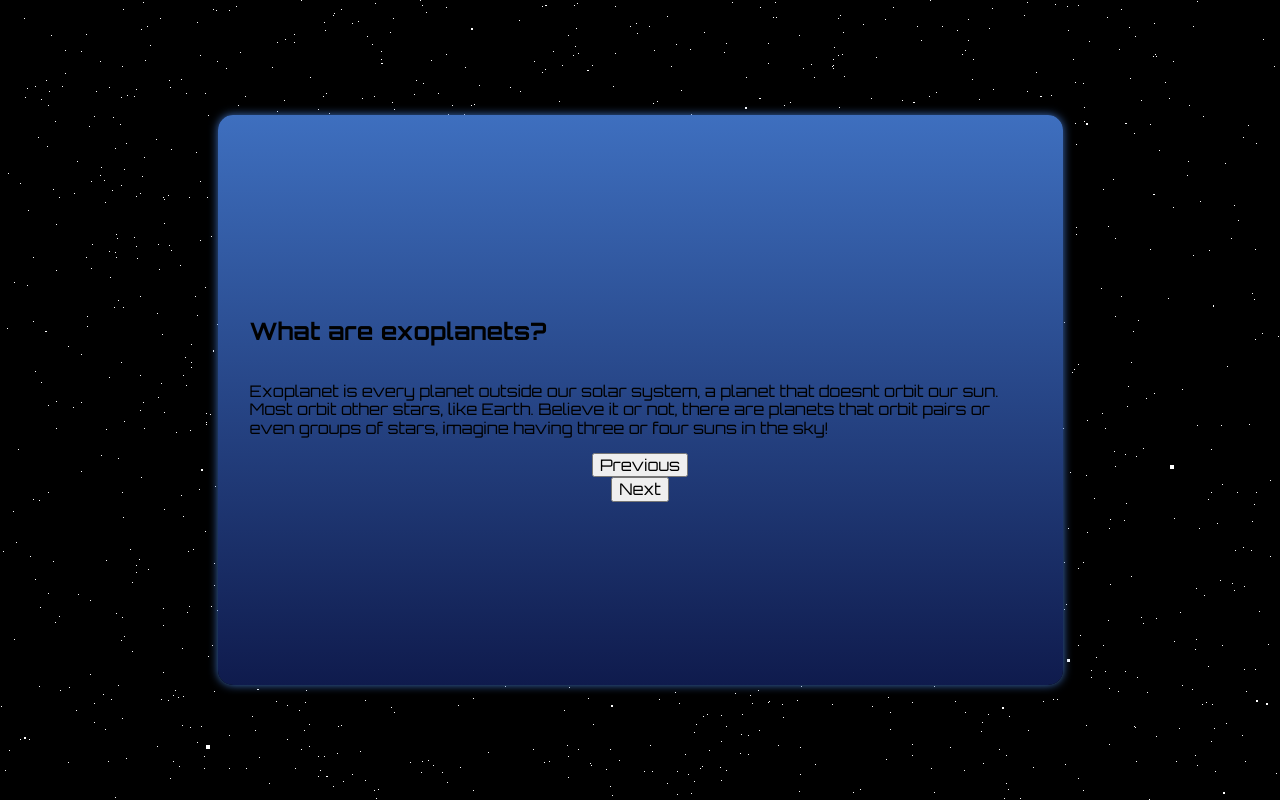
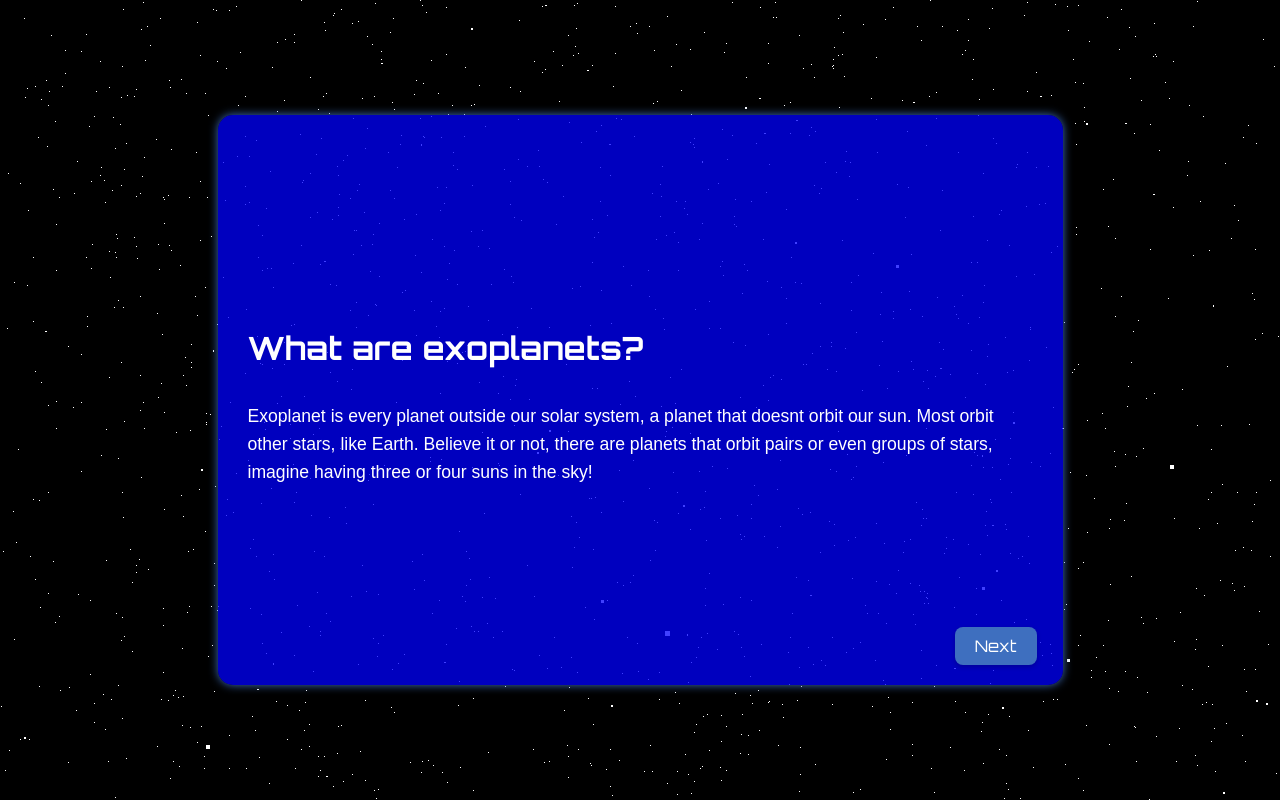
Before and after one commit to habibayman/Exo-create, a Vue app: page / in a window 1280 px wide. Both pictures are taken after a click on the button "Start". Built offline with nearby package versions, Linux system fonts and the light colour scheme.

Commit message:
feat: implement base styles for all chapters

```diff
--- a/package.json
+++ b/package.json
@@ -10,6 +10,7 @@
     "lint": "eslint --ext .js,.vue --ignore-path .gitignore --fix src"
   },
   "dependencies": {
+    "animate.css": "^4.1.1",
     "normalize.css": "^8.0.1",
     "three": "^0.168.0",
     "vue": "^3.4.37"
--- a/src/App.vue
+++ b/src/App.vue
@@ -5,6 +5,7 @@
 <script>
 import MainLayout from '@/layouts/MainLayout.vue';
 import 'normalize.css';
+import 'animate.css';
 
 export default {
   name: 'App',
--- a/src/components/Slides/Chapters/Chapter1Slides.vue
+++ b/src/components/Slides/Chapters/Chapter1Slides.vue
@@ -13,34 +13,51 @@
         :skyTranslateZ="-13"
         :skyScale="2.5">
       </background>
-      <button @click="startSlides" class="start-slides">
-        Start
-      </button>
+      <button @click="startSlides" class="start-slides">Start</button>
     </parallax-wrapper>
   </div>
 
   <div v-else class="container">
-    <slide-wrapper
-      :key="chapterSlides[currentSlideIndex].slideId"
-      :title="chapterSlides[currentSlideIndex].title"
-      :content="chapterSlides[currentSlideIndex].content">
-    </slide-wrapper>
+    <transition
+      enter-active-class="animate__animated animate__fadeInLeft"
+      leave-active-class="animate__animated animate__fadeOutLeft">
+      <slide-wrapper
+        :key="chapterSlides[currentSlideIndex].slideId"
+        :title="chapterSlides[currentSlideIndex].title"
+        :content="chapterSlides[currentSlideIndex].content"
+        :headerColor="'white'"
+        :contentColor="'white'">
+      </slide-wrapper>
+    </transition>
 
-    <button @click="prevSlide">Previous</button>
-    <button @click="nextSlide">Next</button>
+    <button
+      v-if="currentSlideIndex > 0"
+      @click="prevSlide"
+      class="prev-button">
+      Previous
+    </button>
+    <button
+      v-if="currentSlideIndex < chapterSlides.length - 1"
+      @click="nextSlide"
+      class="next-button">
+      Next
+    </button>
 
     <button
       v-if="currentSlideIndex === chapterSlides.length - 1"
-      @click="nextChapter">
+      @click="nextChapter"
+      class="next-chapter-button">
       Next Chapter
     </button>
 
     <button
       v-if="currentSlideIndex === 0 && chapterIndex > 0"
-      @click="prevChapter">
+      @click="prevChapter"
+      class="prev-chapter-button">
       Previous Chapter
     </button>
   </div>
+
 </template>
 
 <script>
@@ -48,14 +65,12 @@ import SlideWrapper from '../SlideWrapper.vue';
 import ParallaxWrapper from '@/components/Slides/ParallaxWrapper.vue';
 import slidesContent from '@/data/slidesContent.js';
 import Background from '../Background.vue';
-import Content from '../Content.vue';
 
 export default {
   components: {
     SlideWrapper,
     ParallaxWrapper,
     Background,
-    Content,
   },
   data() {
     return {
@@ -71,8 +86,8 @@ export default {
   },
   methods: {
     startSlides() {
-      this.slidesStarted = true; // Set to true to start displaying slides
-      this.currentSlideIndex = 0; // Reset slide index to start from the first slide
+      this.slidesStarted = true;
+      this.currentSlideIndex = 0;
     },
     nextSlide() {
       if (this.currentSlideIndex < this.chapterSlides.length - 1) {
@@ -100,9 +115,7 @@ export default {
   align-items: center;
   height: 100%;
   max-width: 845px;
-
-  background: linear-gradient(to bottom, #3e6fbf, #0f1b4d);
-  padding: 2rem;
+  background: rgba(0, 0, 255, 0.75);
   position: relative;
   border-radius: 15px;
   box-shadow: 0 0 10px #3e6fbf;
@@ -122,4 +135,56 @@ export default {
   cursor: pointer;
   z-index: 5;
 }
+
+button {
+  position: absolute;
+  bottom: 20px;
+  padding: 10px 20px;
+  font-size: 1rem;
+  background: #3e6fbf;
+  color: white;
+  border: none;
+  border-radius: 8px;
+  cursor: pointer;
+  z-index: 5;
+  box-shadow: 0 2px 5px rgba(0, 0, 0, 0.2);
+  margin-left: 1em;
+  margin-right: 1em;
+}
+
+button:hover {
+  background: #2e5a9f;
+  box-shadow: 0 4px 10px rgba(0, 0, 0, 0.3);
+}
+
+.prev-button {
+  left: 10px;
+}
+
+.next-button {
+  right: 10px;
+}
+
+.animate__fadeInLeft {
+  animation-duration: 0.7s;
+}
+.animate__fadeOutLeft {
+  animation-duration: 0.7s;
+}
+
+
+/* .planet-img {
+  position: absolute;
+  bottom: 0;
+  left: -10%;
+  width: 300px;
+  z-index: 0;
+  opacity: 0.6;
+  overflow: hidden;
+}
+
+.planet img {
+  max-width: 100%;
+  height: auto;
+} */
 </style>
--- a/src/components/Slides/Chapters/Chapter2Slides.vue
+++ b/src/components/Slides/Chapters/Chapter2Slides.vue
@@ -24,18 +24,30 @@
       :content="chapterSlides[currentSlideIndex].content">
     </slide-wrapper>
 
-    <button @click="prevSlide">Previous</button>
-    <button @click="nextSlide">Next</button>
+    <button
+      v-if="currentSlideIndex > 0"
+      @click="prevSlide"
+      class="prev-button">
+      Previous
+    </button>
+    <button
+      v-if="currentSlideIndex < chapterSlides.length - 1"
+      @click="nextSlide"
+      class="next-button">
+      Next
+    </button>
 
     <button
       v-if="currentSlideIndex === chapterSlides.length - 1"
-      @click="nextChapter">
+      @click="nextChapter"
+      class="next-chapter-button">
       Next Chapter
     </button>
 
     <button
       v-if="currentSlideIndex === 0 && chapterIndex > 0"
-      @click="prevChapter">
+      @click="prevChapter"
+      class="prev-chapter-button">
       Previous Chapter
     </button>
   </div>
@@ -46,14 +58,12 @@ import SlideWrapper from '../SlideWrapper.vue';
 import ParallaxWrapper from '@/components/Slides/ParallaxWrapper.vue';
 import slidesContent from '@/data/slidesContent.js';
 import Background from '../Background.vue';
-import Content from '../Content.vue';
 
 export default {
   components: {
     SlideWrapper,
     ParallaxWrapper,
     Background,
-    Content,
   },
   data() {
     return {
@@ -102,9 +112,7 @@ export default {
   align-items: center;
   height: 100%;
   max-width: 845px;
-
-  background: linear-gradient(to right, #80d98f, #56c66d);
-  padding: 2rem;
+  background: linear-gradient(to right, rgba(128, 217, 142, 0.7), rgba(86, 198, 109, 0.7));
   position: relative;
   border-radius: 15px;
   box-shadow: 0 0 10px #56c66d;
@@ -124,4 +132,34 @@ export default {
   cursor: pointer;
   z-index: 5;
 }
+
+button {
+  position: absolute;
+  bottom: 20px;
+  padding: 10px 20px;
+  font-size: 1rem;
+  background: #80d98f;
+  color: white;
+  border: none;
+  border-radius: 8px;
+  cursor: pointer;
+  z-index: 5;
+  box-shadow: 0 2px 5px rgba(0, 0, 0, 0.2);
+  margin-left: 1em;
+  margin-right: 1em;
+}
+
+button:hover {
+  background: #56c66d;
+  box-shadow: 0 4px 10px rgba(0, 0, 0, 0.3);
+}
+
+.prev-button {
+  left: 10px;
+}
+
+.next-button {
+  right: 10px;
+}
+
 </style>
--- a/src/components/Slides/Chapters/Chapter3Slides.vue
+++ b/src/components/Slides/Chapters/Chapter3Slides.vue
@@ -24,18 +24,30 @@
       :content="chapterSlides[currentSlideIndex].content">
     </slide-wrapper>
 
-      <button @click="prevSlide">Previous</button>
-      <button @click="nextSlide">Next</button>
+    <button
+      v-if="currentSlideIndex > 0"
+      @click="prevSlide"
+      class="prev-button">
+      Previous
+    </button>
+    <button
+      v-if="currentSlideIndex < chapterSlides.length - 1"
+      @click="nextSlide"
+      class="next-button">
+      Next
+    </button>
 
     <button
       v-if="currentSlideIndex === chapterSlides.length - 1"
-        @click="nextChapter">
+      @click="nextChapter"
+      class="next-chapter-button">
       Next Chapter
     </button>
 
     <button
       v-if="currentSlideIndex === 0 && chapterIndex > 0"
-        @click="prevChapter">
+      @click="prevChapter"
+      class="prev-chapter-button">
       Previous Chapter
     </button>
   </div>
@@ -46,14 +58,12 @@
 import ParallaxWrapper from '@/components/Slides/ParallaxWrapper.vue';
 import slidesContent from '@/data/slidesContent.js';
 import Background from '../Background.vue';
-  import Content from '../Content.vue';
 
 export default {
   components: {
     SlideWrapper,
     ParallaxWrapper,
     Background,
-      Content,
   },
   data() {
     return {
@@ -88,7 +98,7 @@
     },
     prevChapter() {
       this.$emit('prevChapter');
-        this.currentSlideIndex = 0
+      this.currentSlideIndex = 0;
     },
   },
 };
@@ -102,9 +112,11 @@
   align-items: center;
   height: 100%;
   max-width: 845px;
-
-    background: linear-gradient(to right, #e46b9b, #993d7c);
-    padding: 2rem;
+  background: linear-gradient(
+    to right,
+    rgba(228, 107, 155, 0.5),
+    rgba(153, 61, 124, 0.5)
+  );
   position: relative;
   border-radius: 15px;
   box-shadow: 0 0 10px #993d7c;
@@ -124,4 +136,33 @@
   cursor: pointer;
   z-index: 5;
 }
+
+button {
+  position: absolute;
+  bottom: 20px;
+  padding: 10px 20px;
+  font-size: 1rem;
+  background: #e46b9b;
+  color: white;
+  border: none;
+  border-radius: 8px;
+  cursor: pointer;
+  z-index: 5;
+  box-shadow: 0 2px 5px rgba(0, 0, 0, 0.2);
+  margin-left: 1em;
+  margin-right: 1em;
+}
+
+button:hover {
+  background: #a8568e;
+  box-shadow: 0 4px 10px rgba(0, 0, 0, 0.3);
+}
+
+.prev-button {
+  left: 10px;
+}
+
+.next-button {
+  right: 10px;
+}
 </style>
--- a/src/components/Slides/Chapters/Chapter4Slides.vue
+++ b/src/components/Slides/Chapters/Chapter4Slides.vue
@@ -24,18 +24,30 @@
       :content="chapterSlides[currentSlideIndex].content">
     </slide-wrapper>
 
-    <button @click="prevSlide">Previous</button>
-    <button @click="nextSlide">Next</button>
+    <button
+      v-if="currentSlideIndex > 0"
+      @click="prevSlide"
+      class="prev-button">
+      Previous
+    </button>
+    <button
+      v-if="currentSlideIndex < chapterSlides.length - 1"
+      @click="nextSlide"
+      class="next-button">
+      Next
+    </button>
 
     <button
       v-if="currentSlideIndex === chapterSlides.length - 1"
-      @click="nextChapter">
+      @click="nextChapter"
+      class="next-chapter-button">
       Next Chapter
     </button>
 
     <button
       v-if="currentSlideIndex === 0 && chapterIndex > 0"
-      @click="prevChapter">
+      @click="prevChapter"
+      class="prev-chapter-button">
       Previous Chapter
     </button>
   </div>
@@ -46,14 +58,12 @@ import SlideWrapper from '../SlideWrapper.vue';
 import ParallaxWrapper from '@/components/Slides/ParallaxWrapper.vue';
 import slidesContent from '@/data/slidesContent.js';
 import Background from '../Background.vue';
-import Content from '../Content.vue';
 
 export default {
   components: {
     SlideWrapper,
     ParallaxWrapper,
     Background,
-    Content,
   },
   data() {
     return {
@@ -103,8 +113,11 @@ export default {
   height: 100%;
   max-width: 845px;
 
-  background: linear-gradient(to bottom, #8d398e, #6e2a6a);
-  padding: 2rem;
+  background: linear-gradient(
+    to bottom,
+    rgba(141, 57, 142, 0.5),
+    rgba(110, 42, 106, 0.5)
+  );
   position: relative;
   border-radius: 15px;
   box-shadow: 0 0 10px #993d7c;
@@ -124,4 +137,33 @@ export default {
   cursor: pointer;
   z-index: 5;
 }
+
+button {
+  position: absolute;
+  bottom: 20px;
+  padding: 10px 20px;
+  font-size: 1rem;
+  color: white;
+  border: none;
+  border-radius: 8px;
+  cursor: pointer;
+  z-index: 5;
+  box-shadow: 0 2px 5px rgba(0, 0, 0, 0.2);
+  margin-left: 1em;
+  margin-right: 1em;
+  background: #6e2a6a;
+}
+
+button:hover {
+  background: #8d398e;
+  box-shadow: 0 4px 10px rgba(0, 0, 0, 0.3);
+}
+
+.prev-button {
+  left: 10px;
+}
+
+.next-button {
+  right: 10px;
+}
 </style>
--- a/src/components/Slides/Chapters/Chapter5Slides.vue
+++ b/src/components/Slides/Chapters/Chapter5Slides.vue
@@ -24,18 +24,30 @@
       :content="chapterSlides[currentSlideIndex].content">
     </slide-wrapper>
 
-      <button @click="prevSlide">Previous</button>
-      <button @click="nextSlide">Next</button>
+    <button
+      v-if="currentSlideIndex > 0"
+      @click="prevSlide"
+      class="prev-button">
+      Previous
+    </button>
+    <button
+      v-if="currentSlideIndex < chapterSlides.length - 1"
+      @click="nextSlide"
+      class="next-button">
+      Next
+    </button>
 
     <button
       v-if="currentSlideIndex === chapterSlides.length - 1"
-        @click="nextChapter">
+      @click="nextChapter"
+      class="next-chapter-button">
       Next Chapter
     </button>
 
     <button
       v-if="currentSlideIndex === 0 && chapterIndex > 0"
-        @click="prevChapter">
+      @click="prevChapter"
+      class="prev-chapter-button">
       Previous Chapter
     </button>
   </div>
@@ -46,14 +58,12 @@
 import ParallaxWrapper from '@/components/Slides/ParallaxWrapper.vue';
 import slidesContent from '@/data/slidesContent.js';
 import Background from '../Background.vue';
-  import Content from '../Content.vue';
 
 export default {
   components: {
     SlideWrapper,
     ParallaxWrapper,
     Background,
-      Content,
   },
   data() {
     return {
@@ -88,7 +98,7 @@
     },
     prevChapter() {
       this.$emit('prevChapter');
-        this.currentSlideIndex = 0
+      this.currentSlideIndex = 0;
     },
   },
 };
@@ -103,8 +113,11 @@
   height: 100%;
   max-width: 845px;
 
-    background: linear-gradient(to bottom, #3e6fbf, #0f1b4d);
-    padding: 2rem;
+  background: linear-gradient(
+    to bottom,
+    rgba(62, 111, 191, 0.5),
+    rgba(15, 27, 77, 0.5)
+  );
   position: relative;
   border-radius: 15px;
   box-shadow: 0 0 10px #3e6fbf;
@@ -124,4 +137,33 @@
   cursor: pointer;
   z-index: 5;
 }
+
+button {
+  position: absolute;
+  bottom: 20px;
+  padding: 10px 20px;
+  font-size: 1rem;
+  background: #3e6fbf;
+  color: white;
+  border: none;
+  border-radius: 8px;
+  cursor: pointer;
+  z-index: 5;
+  box-shadow: 0 2px 5px rgba(0, 0, 0, 0.2);
+  margin-left: 1em;
+  margin-right: 1em;
+}
+
+button:hover {
+  background: #2e5a9f;
+  box-shadow: 0 4px 10px rgba(0, 0, 0, 0.3);
+}
+
+.prev-button {
+  left: 10px;
+}
+
+.next-button {
+  right: 10px;
+}
 </style>
--- a/src/components/Slides/SlideWrapper.vue
+++ b/src/components/Slides/SlideWrapper.vue
@@ -1,7 +1,7 @@
 <template>
   <div class="slide-wrapper">
-    <h2 v-if="title">{{ title }}</h2>
-    <p>{{ content }}</p>
+    <h2 v-if="title" :style="{ color: headerColor }">{{ title }}</h2>
+    <p :style="{ color: contentColor }">{{ content }}</p>
   </div>
 </template>
 
@@ -17,6 +17,14 @@ export default {
       type: String,
       required: true,
     },
+    headerColor: {
+      type: String,
+      default: 'white',
+    },
+    contentColor: {
+      type: String,
+      default: 'black',
+    },
   },
 };
 </script>
@@ -28,6 +36,20 @@ export default {
   overflow: hidden;
   align-content: center;
   justify-content: center;
-  color:black;
+  line-height: 1.6;
+  padding: 30px;
+  position: relative;
+  height: 100%;
+}
+
+h2 {
+  font-size: 2em;
+  margin-bottom: 10px;
+  z-index: 1;
+}
+p {
+  font-family: 'Exo 2', sans-serif;
+  font-size: 1.1em;
+  z-index: 1;
 }
 </style>
--- a/src/data/slidesContent.js
+++ b/src/data/slidesContent.js
@@ -177,27 +177,31 @@ export default [
         When a planet passes in front of the star and blocks some of its
         light, the light curve indicates this drop in brightness. The size
         and length of a transit can tell us a lot about the planet that's
-        causing the transit.`,
+        causing the transit. Bigger planets block more light, so they create deeper light
+        curves.`,
       },
       {
         slideId: 'slide5',
         title: `Transit`,
-        content: `Bigger planets block more light, so they create deeper light
-        curves. You can see that in the animation above (animation 2).
+        content: `You can see that in the animation above (animation 2).
         Also, the farther away a planet is, the longer it takes to orbit
         and pass in front of its star. So the longer a transit event lasts,
         the farther away that planet is from its star. But what happened
-        when more planets are transiting a star? As shown in the animation
+        when more planets are transiting a star?`,
+      },
+      {
+        slideId: 'slide6',
+        content: `As shown in the animation
         (animation 3), light curves get complicated when this happened. The
         combined light curves can give us the same information as a single
         one; it just takes more work from astronomers to pick out each
         planet in the data. NASA's Kepler mission, which hunted for planets
-        using the transit method, has found thousands of possible exoplane`,
+        using the transit method, has found thousands of possible exoplanet`
       },
       {
-        slideId: 'slide6',
+        slideId: 'slide7',
         title: `Direct Imaging and Challenges`,
-        content: `        Exoplanets are far away and are millions of times dimmer than the
+        content: `Exoplanets are far away and are millions of times dimmer than the
         stars they orbit. Unsurprisingly, taking pictures of them is
         exceedingly hard. The major problem astronomers face in trying to
         directly image exoplanets is that the stars they orbit are millions
@@ -207,7 +211,7 @@ export default [
         like trying to find a firefly flitting around a spotlight.`,
       },
       {
-        slideId: 'slide7',
+        slideId: 'slide8',
         title: `Techniques to Block Starlight`,
         content: `To overcome this challenge, astronomers use various techniques to
         block out the light of stars that might have planets orbiting them.
@@ -220,13 +224,14 @@ export default [
         observatories. `,
       },
       {
-        slideId: 'slide7',
+        slideId: 'slide9',
         title: `Techniques to Block Starlight`,
         content: `Second method is Star Shade: This device is positioned to block light
         from a star before it even enters a telescope. It would be a
         separate spacecraft, designed to position itself at just the right
         distance and angle to block starlight from the star astronomers are
-        observing. Direct imaging is still in its early stages, but there
+        observing.
+        Direct imaging is still in its early stages, but there
         are high hopes that it will eventually be a key tool for finding
         and characterizing exoplanets.`,
       },
```
Also changed, not shown: src/assets/images/blue-planet.png (added), src/components/Slides/SlideHeader.vue (renamed from src/components/Slides/Content.vue), 1 other file (tests, documents, lock files or other folders). Lines whose indentation alone changed are shown as unchanged.
